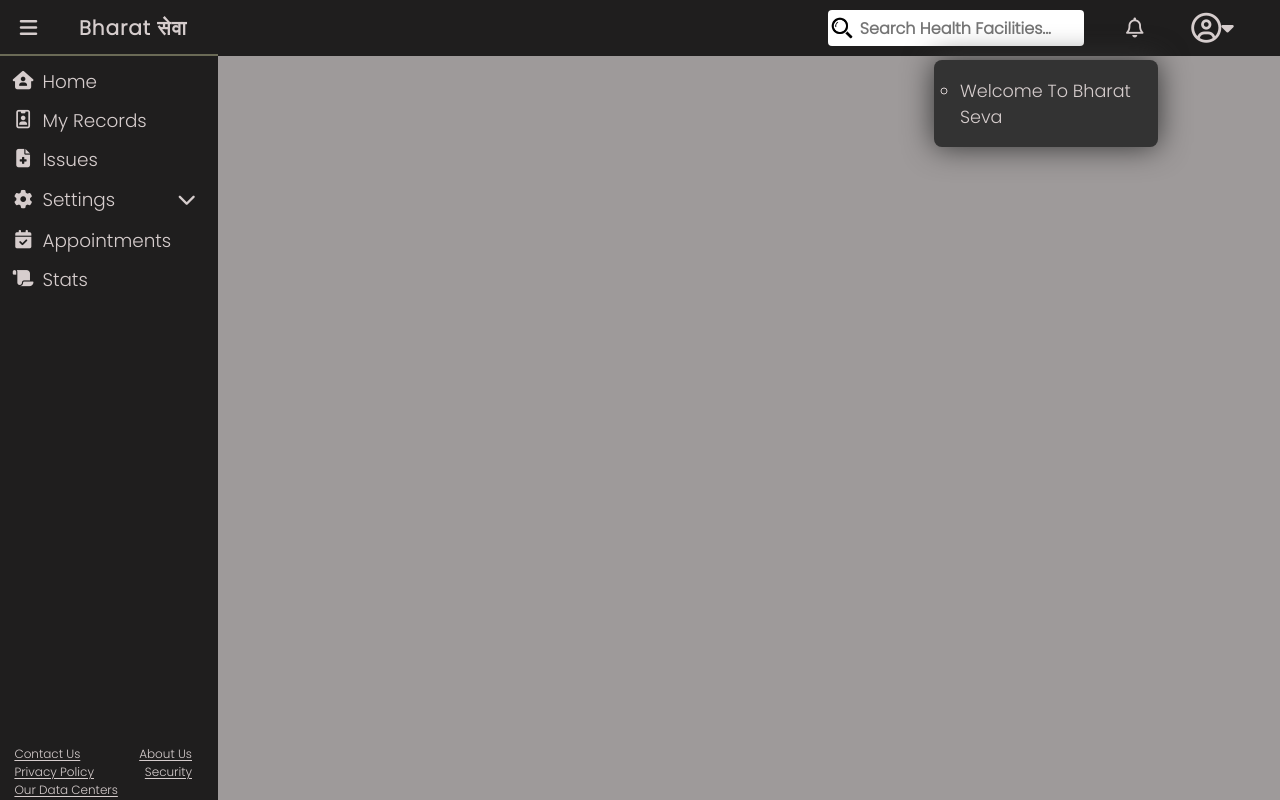
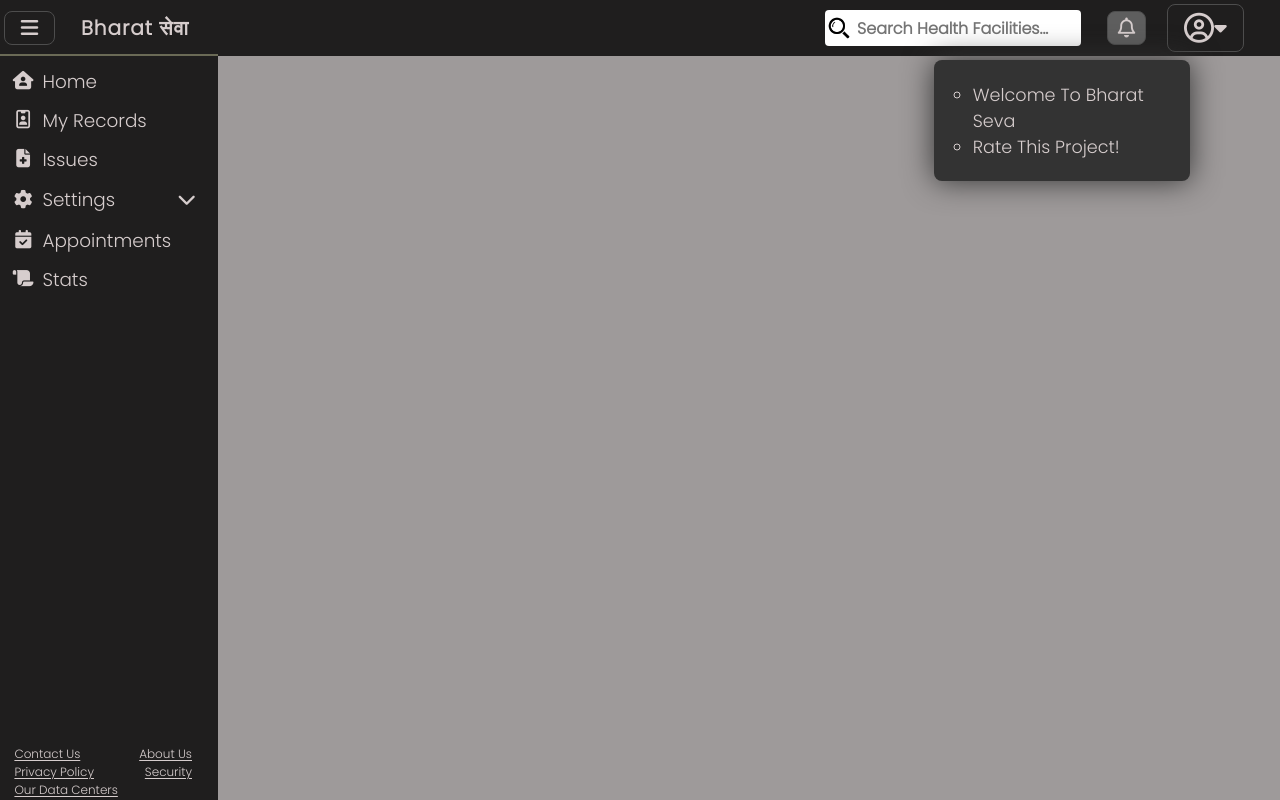
Before and after one commit to BharatSeva/BharatSeva-Plus-User-Interface, a React (Create React App) app: page / in a window 1280 px wide. Both pictures are taken after a click on the element 1134 px from the left and 28 px from the top of the page. Built offline with nearby package versions, Linux system fonts and the light colour scheme.

Commit message:
minor changes

```diff
--- a/src/Health_Seva/Dashboard/Dashboard.css
+++ b/src/Health_Seva/Dashboard/Dashboard.css
@@ -38,8 +38,7 @@
     align-items: center;
 }
 .Account_Nav{
-    padding: 0vh 1.3vh;
-    width: 4.7vw;
+    width: 6vw;
     height: 6vh;
     display: flex;
     justify-content: space-between;
@@ -93,3 +92,21 @@
 .NearBy_Nav:hover > i{
     color: black;
 }
+
+/* Navigation Bar Goes Here */
+.fa-bars{
+    border: 0.2vh solid rgb(77, 77, 77);
+}
+.NoticationBar{
+    border: 0.2vh solid rgb(77, 77, 77);
+    border-radius: 1vh;
+    padding: 2vh;
+}
+.Account_Nav{
+    border: 0.2vh solid rgb(77, 77, 77);
+    border-radius: 1vh;
+    padding: 2vh;
+}
+.backgroundcolorbar{
+    background-color: rgb(94, 94, 94);
+}
--- a/src/Health_Seva/Dashboard/Dashboard.js
+++ b/src/Health_Seva/Dashboard/Dashboard.js
@@ -30,11 +30,13 @@
     const ShowAccountPop = () =>{
         let ShowAccountPop = document.querySelector(".Account_popover")
         ShowAccountPop.classList.toggle("Account_popoverDisplay")
+        document.querySelector(".Account_Nav").classList.toggle("backgroundcolorbar")
     }
 
     const ShowNotificaionPop = ()=>{
         let ShowNotificaionPop = document.querySelector(".Notification_popover")
         ShowNotificaionPop.classList.toggle("Notification_popoverDisplay")
+        document.querySelector(".NoticationBar").classList.toggle("backgroundcolorbar")
     }
 
 
--- a/src/Health_Seva/Dashboard/Popup/NotificationPop.js
+++ b/src/Health_Seva/Dashboard/Popup/NotificationPop.js
@@ -6,13 +6,11 @@
 export default function NotificationPop() {
 
 
-
-
-
     return (
         <div className="Notification_popover Notification_popoverDisplay popups">
             <ul>
                 <li>Welcome To Bharat Seva</li>
+                <li>Rate This Project!</li>
             </ul>
         </div>
     )
--- a/src/Health_Seva/Dashboard/Popup/popups.css
+++ b/src/Health_Seva/Dashboard/Popup/popups.css
@@ -68,9 +68,9 @@
     box-shadow: 0 0 30px 0px rgb(51, 51, 51);
     left: 73vw;
     background-color: rgb(51, 51, 51);
-    padding: 0vh 2vw;
-
-    width: 17.5vw;
+    padding: 0.5vh 3vw;
+    user-select: none;
+    width: 20vw;
     max-height: 39vh;
     overflow: hidden;
     z-index: 1;
```
